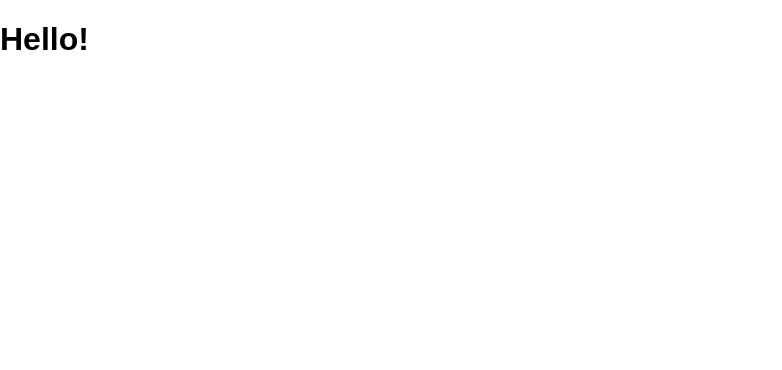
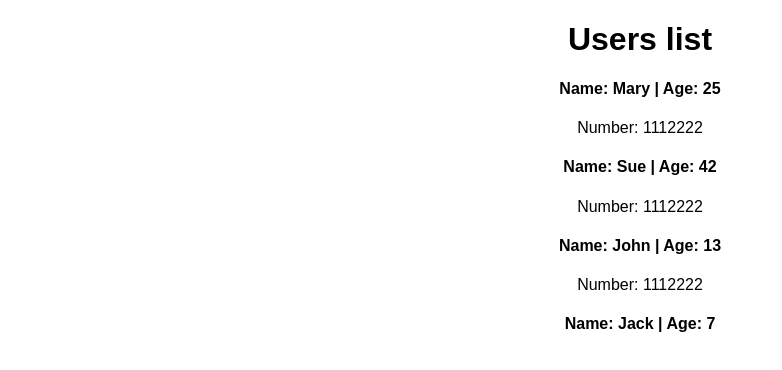
Before and after one commit to jihoon720/first-react-app, a React (Create React App) app: page / in a window 1280 px wide. Shown: the top 370 px of the page, without its empty margins (0-782 px from the left). Built offline with nearby package versions, Linux system fonts and the light colour scheme.

Commit message:
functional components and class components

```diff
--- a/src/App.js
+++ b/src/App.js
@@ -2,15 +2,14 @@ import React, { Component } from 'react';
 import logo from './logo.svg';
 import './App.css';
 
-function SayHello(){
-  return <h1>Hello!</h1>
-}
+import Users from './users/Users';
+
 
 class App extends Component{
   render(){
     return(
-      <div>
-        {SayHello()}
+      <div className="App">
+        <Users title="Users list"/>
       </div>
     )
   }
--- /dev/null
+++ b/src/users/Info.js
@@ -0,0 +1,11 @@
+import React from 'react'
+
+const Info = (props)=>{
+  return(
+    <div>
+      Number: {props.number}
+    </div>
+  )
+}
+
+export default Info;
--- /dev/null
+++ b/src/users/User.js
@@ -0,0 +1,21 @@
+import React, { Component } from 'react';
+import Info from './Info'
+
+class User extends Component{
+  render(){
+    return(
+      <div>
+        <h4>Name: {this.props.name} | Age: {this.props.age}</h4>
+      </div>
+    )
+  }
+}
+
+// const User = (props) =>{
+//   let age = props.age ? props.age : 'NA'
+//   return(
+//     <div>{props.name} | Age: {age}</div>
+//   )
+// }
+
+export default User;
--- /dev/null
+++ b/src/users/Users.js
@@ -0,0 +1,23 @@
+import React, { Component } from 'react';
+import User from './User';
+import Info from './Info';
+
+
+class Users extends Component{
+  render(){
+    return(
+      <div className="users">
+        <h1>{this.props.title}</h1>
+        <User name="Mary" age="25"/>
+        <Info number="1112222"/>
+        <User name="Sue" age="42"/>
+        <Info number="1112222"/>
+        <User name="John" age="13"/>
+        <Info number="1112222"/>
+        <User name="Jack" age="7"/>
+      </div>
+    )
+  }
+}
+
+export default Users;
```
